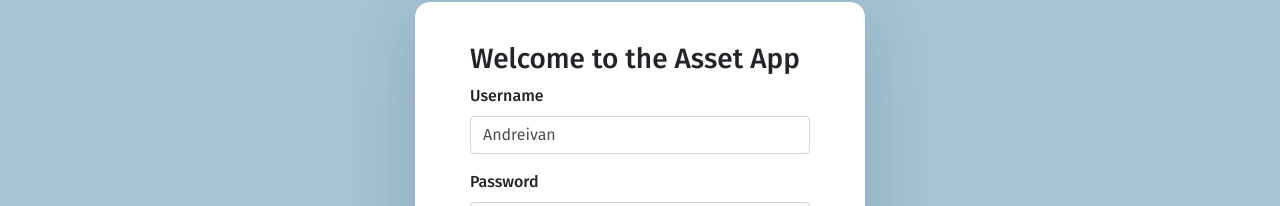
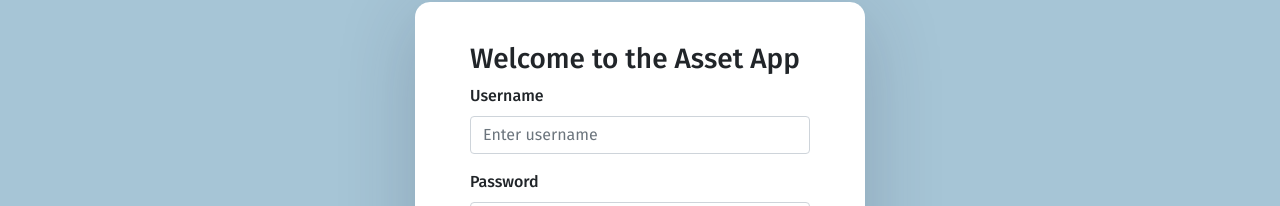
Before and after one commit to AndreivanP/FE_PatrimonyManagement, a React (Create React App) app: page / in a window 1280 px wide. Shown: the part 251-457 px from the top of the page. Built offline with nearby package versions, Linux system fonts and the light colour scheme.

Commit message:
Remove default user from login

```diff
--- a/src/components/login/LoginForm.component.js
+++ b/src/components/login/LoginForm.component.js
@@ -6,7 +6,7 @@ class LoginForm extends Component {
     constructor(props) {
         super(props)
         this.state = {
-            username: 'Andreivan',
+            username: '',
             password: '',
             hasLoginFailed: false,
             showSuccesMessage: false
```
